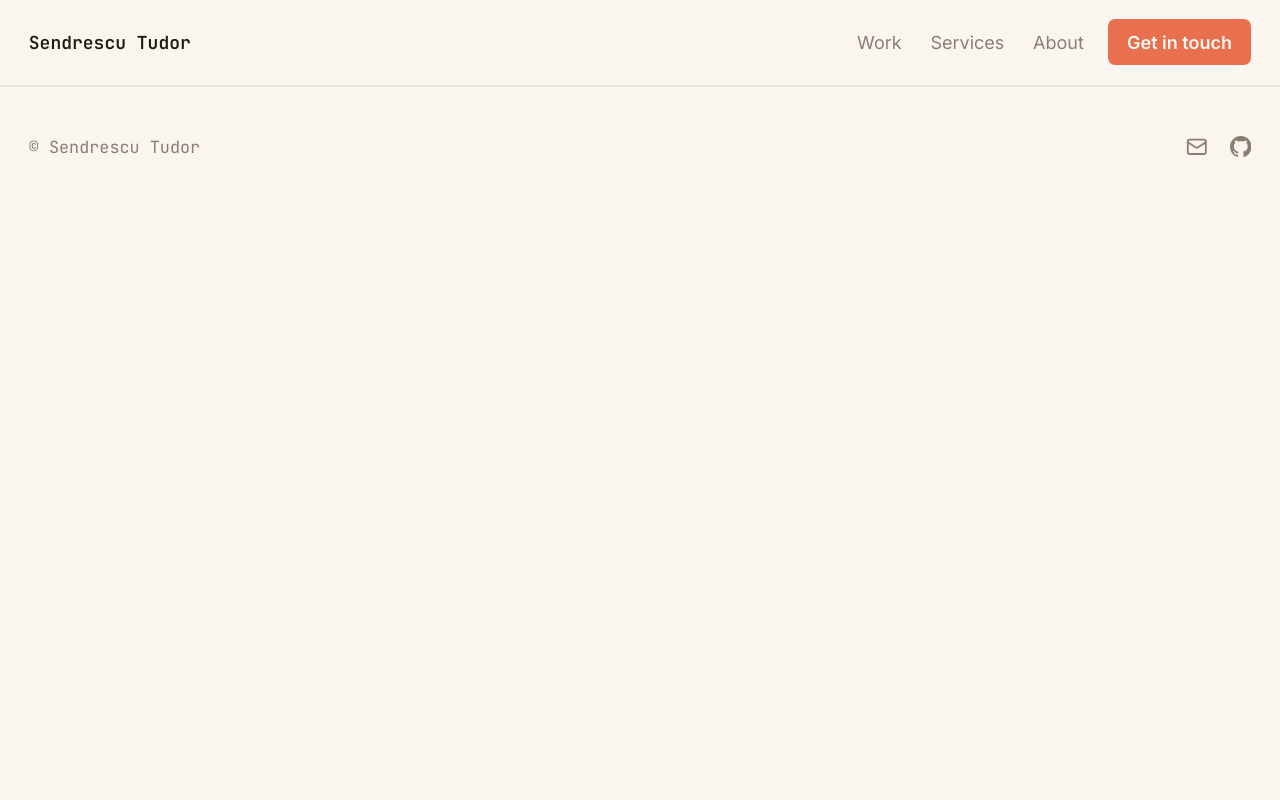
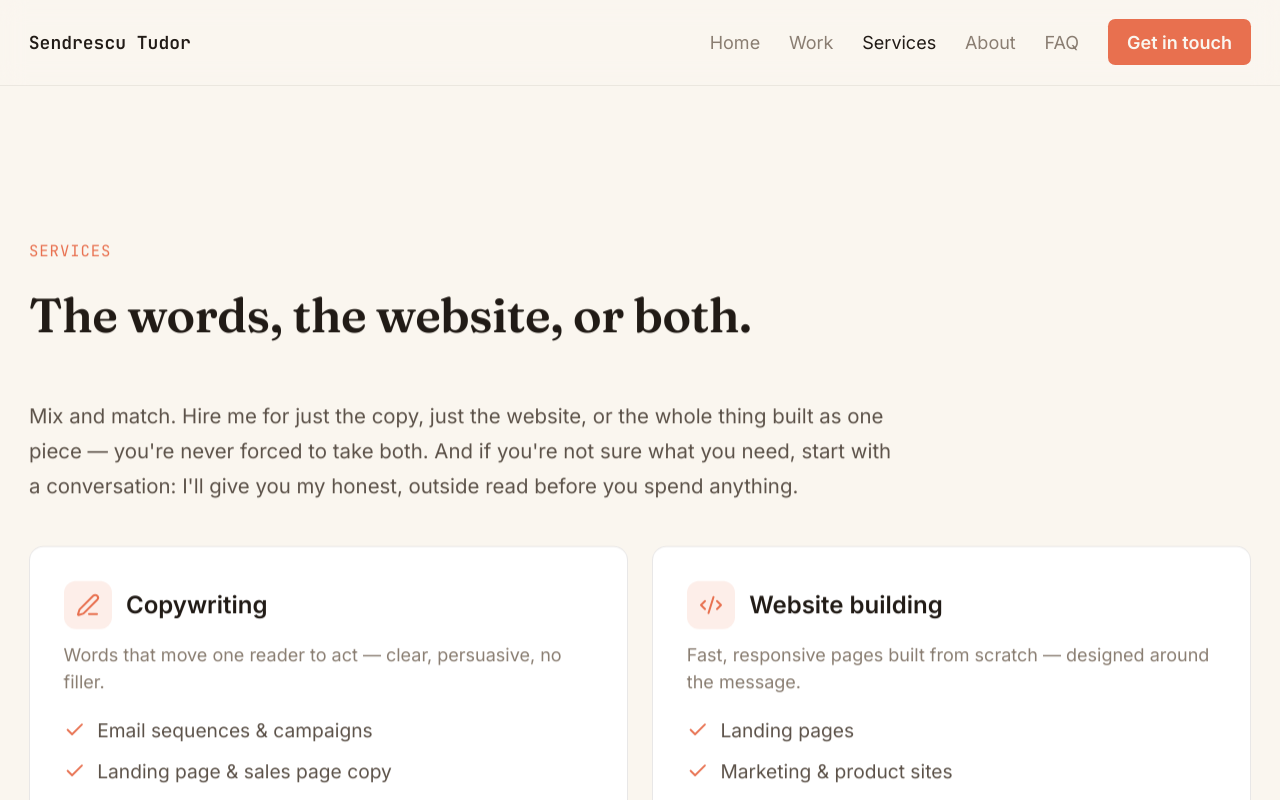
Before and after one commit to tudorsendrescu/portfolio, a React (Vite) app: page /services in a window 1280 px wide. Shown: the top 800 px of the page. Built offline with nearby package versions, Linux system fonts and the light colour scheme.

Commit message:
feat: split site into Home/Work/Services/About/FAQ pages with shared CTA and mobile nav

```diff
--- a/src/App.tsx
+++ b/src/App.tsx
@@ -3,7 +3,15 @@ import { c } from './theme'
 import Navbar from './components/Navbar'
 import Footer from './components/Footer'
 import ScrollManager from './components/ScrollManager'
+import Section from './components/Section'
+import Reveal from './components/Reveal'
+import ContactCTA from './components/ContactCTA'
+import FloatingCTA from './components/FloatingCTA'
 import Home from './pages/Home'
+import Work from './pages/Work'
+import ServicesPage from './pages/Services'
+import AboutPage from './pages/About'
+import FaqPage from './pages/Faq'
 import CaseStudy from './pages/CaseStudy'
 
 export default function App() {
@@ -14,10 +22,22 @@ export default function App() {
       <main>
         <Routes>
           <Route path="/" element={<Home />} />
+          <Route path="/work" element={<Work />} />
+          <Route path="/services" element={<ServicesPage />} />
+          <Route path="/about" element={<AboutPage />} />
+          <Route path="/faq" element={<FaqPage />} />
           <Route path="/work/:slug" element={<CaseStudy />} />
         </Routes>
       </main>
+
+      <Section id="contact" style={{ paddingTop: 0 }}>
+        <Reveal>
+          <ContactCTA />
+        </Reveal>
+      </Section>
+
       <Footer />
+      <FloatingCTA />
     </div>
   )
 }
--- a/src/components/Navbar.tsx
+++ b/src/components/Navbar.tsx
@@ -1,8 +1,26 @@
-import { Link } from 'react-router-dom'
+import { useState } from 'react'
+import { Link, useLocation } from 'react-router-dom'
+import { Menu, X } from 'lucide-react'
 import { c, font, SECTION_MAX } from '../theme'
 import { site } from '../data/site'
 
+const NAV = [
+  { to: '/', label: 'Home' },
+  { to: '/work', label: 'Work' },
+  { to: '/services', label: 'Services' },
+  { to: '/about', label: 'About' },
+  { to: '/faq', label: 'FAQ' },
+]
+
 export default function Navbar() {
+  const { pathname } = useLocation()
+  const [open, setOpen] = useState(false)
+
+  const colorFor = (to: string) => {
+    const active = to === '/' ? pathname === '/' : pathname.startsWith(to)
+    return active ? c.textPrimary : c.textMuted
+  }
+
   return (
     <header
       style={{
@@ -26,37 +44,22 @@ export default function Navbar() {
       >
         <Link
           to="/"
-          style={{
-            fontFamily: font.mono,
-            fontWeight: 600,
-            fontSize: 15,
-            color: c.textPrimary,
-            textDecoration: 'none',
-          }}
+          onClick={() => setOpen(false)}
+          style={{ fontFamily: font.mono, fontWeight: 600, fontSize: 15, color: c.textPrimary, textDecoration: 'none' }}
         >
           {site.name}
         </Link>
-        <div style={{ display: 'flex', gap: 20, alignItems: 'center' }}>
-          <div className="hidden sm:flex" style={{ gap: 24, alignItems: 'center' }}>
-            <a
-              href="/#work"
-              style={{ fontFamily: font.sans, fontSize: 15, color: c.textMuted, textDecoration: 'none' }}
+
+        <div className="hidden md:flex" style={{ gap: 24, alignItems: 'center' }}>
+          {NAV.map((n) => (
+            <Link
+              key={n.to}
+              to={n.to}
+              style={{ fontFamily: font.sans, fontSize: 15, color: colorFor(n.to), textDecoration: 'none', transition: 'color 150ms ease' }}
             >
-              Work
-            </a>
-            <a
-              href="/#services"
-              style={{ fontFamily: font.sans, fontSize: 15, color: c.textMuted, textDecoration: 'none' }}
-            >
-              Services
-            </a>
-            <a
-              href="/#about"
-              style={{ fontFamily: font.sans, fontSize: 15, color: c.textMuted, textDecoration: 'none' }}
-            >
-              About
-            </a>
-          </div>
+              {n.label}
+            </Link>
+          ))}
           <a
             href={`mailto:${site.email}`}
             style={{
@@ -73,7 +76,52 @@ export default function Navbar() {
             Get in touch
           </a>
         </div>
+
+        <button
+          onClick={() => setOpen((o) => !o)}
+          aria-label="Toggle menu"
+          className="flex md:hidden"
+          style={{ background: 'none', border: 'none', cursor: 'pointer', color: c.textPrimary, padding: 4 }}
+        >
+          {open ? <X size={24} /> : <Menu size={24} />}
+        </button>
       </nav>
+
+      {open && (
+        <div
+          className="flex flex-col md:hidden"
+          style={{ borderTop: `1px solid ${c.borderSoft}`, padding: '12px 24px 20px', gap: 4 }}
+        >
+          {NAV.map((n) => (
+            <Link
+              key={n.to}
+              to={n.to}
+              onClick={() => setOpen(false)}
+              style={{ fontFamily: font.sans, fontSize: 16, color: colorFor(n.to), textDecoration: 'none', padding: '10px 0' }}
+            >
+              {n.label}
+            </Link>
+          ))}
+          <a
+            href={`mailto:${site.email}`}
+            onClick={() => setOpen(false)}
+            style={{
+              marginTop: 8,
+              fontFamily: font.sans,
+              fontWeight: 600,
+              fontSize: 16,
+              color: c.bg,
+              backgroundColor: c.accent,
+              padding: '12px 16px',
+              borderRadius: 6,
+              textDecoration: 'none',
+              textAlign: 'center',
+            }}
+          >
+            Get in touch
+          </a>
+        </div>
+      )}
     </header>
   )
 }
--- /dev/null
+++ b/src/pages/About.tsx
@@ -0,0 +1,13 @@
+import Section from '../components/Section'
+import Reveal from '../components/Reveal'
+import About from '../components/About'
+
+export default function AboutPage() {
+  return (
+    <Section style={{ paddingTop: 128 }}>
+      <Reveal>
+        <About />
+      </Reveal>
+    </Section>
+  )
+}
--- /dev/null
+++ b/src/pages/Faq.tsx
@@ -0,0 +1,13 @@
+import Section from '../components/Section'
+import Reveal from '../components/Reveal'
+import FAQ from '../components/FAQ'
+
+export default function FaqPage() {
+  return (
+    <Section style={{ paddingTop: 128 }}>
+      <Reveal>
+        <FAQ />
+      </Reveal>
+    </Section>
+  )
+}
--- a/src/pages/Home.tsx
+++ b/src/pages/Home.tsx
@@ -1,82 +1,18 @@
 import Hero from '../components/Hero'
 import Section from '../components/Section'
 import Reveal from '../components/Reveal'
-import SectionHeading from '../components/SectionHeading'
-import SectionCTA from '../components/SectionCTA'
-import FloatingCTA from '../components/FloatingCTA'
-import ProjectGrid from '../components/ProjectGrid'
-import Services from '../components/Services'
 import WhyOnePerson from '../components/WhyOnePerson'
-import HowItWorks from '../components/HowItWorks'
-import WhoFor from '../components/WhoFor'
-import About from '../components/About'
-import FAQ from '../components/FAQ'
-import Testimonials from '../components/Testimonials'
-import ContactCTA from '../components/ContactCTA'
 
 export default function Home() {
   return (
     <>
       <Hero />
 
-      <Section id="work">
-        <Reveal>
-          <SectionHeading kicker="Selected work" title="Proof, not promises." />
-          <ProjectGrid />
-          <SectionCTA line="Like what you see?" label="Let's talk" />
-        </Reveal>
-      </Section>
-
-      <Section id="services" style={{ paddingTop: 0 }}>
-        <Reveal>
-          <Services />
-        </Reveal>
-      </Section>
-
       <Section style={{ paddingTop: 0 }}>
         <Reveal>
           <WhyOnePerson />
         </Reveal>
       </Section>
-
-      <Section style={{ paddingTop: 0 }}>
-        <Reveal>
-          <HowItWorks />
-          <SectionCTA line="Sound like what you need?" label="Start a conversation" />
-        </Reveal>
-      </Section>
-
-      <Section style={{ paddingTop: 0 }}>
-        <Reveal>
-          <WhoFor />
-        </Reveal>
-      </Section>
-
-      <Section id="about" style={{ paddingTop: 0 }}>
-        <Reveal>
-          <About />
-        </Reveal>
-      </Section>
-
-      <Section style={{ paddingTop: 0 }}>
-        <Reveal>
-          <FAQ />
-        </Reveal>
-      </Section>
-
-      <Section style={{ paddingTop: 0 }}>
-        <Reveal>
-          <Testimonials />
-        </Reveal>
-      </Section>
-
-      <Section id="contact" style={{ paddingTop: 0 }}>
-        <Reveal>
-          <ContactCTA />
-        </Reveal>
-      </Section>
-
-      <FloatingCTA />
     </>
   )
 }
--- /dev/null
+++ b/src/pages/Services.tsx
@@ -0,0 +1,31 @@
+import Section from '../components/Section'
+import Reveal from '../components/Reveal'
+import SectionCTA from '../components/SectionCTA'
+import Services from '../components/Services'
+import HowItWorks from '../components/HowItWorks'
+import WhoFor from '../components/WhoFor'
+
+export default function ServicesPage() {
+  return (
+    <>
+      <Section style={{ paddingTop: 128 }}>
+        <Reveal>
+          <Services />
+        </Reveal>
+      </Section>
+
+      <Section style={{ paddingTop: 0 }}>
+        <Reveal>
+          <HowItWorks />
+          <SectionCTA line="Sound like what you need?" label="Start a conversation" />
+        </Reveal>
+      </Section>
+
+      <Section style={{ paddingTop: 0 }}>
+        <Reveal>
+          <WhoFor />
+        </Reveal>
+      </Section>
+    </>
+  )
+}
--- /dev/null
+++ b/src/pages/Work.tsx
@@ -0,0 +1,26 @@
+import Section from '../components/Section'
+import Reveal from '../components/Reveal'
+import SectionHeading from '../components/SectionHeading'
+import SectionCTA from '../components/SectionCTA'
+import ProjectGrid from '../components/ProjectGrid'
+import Testimonials from '../components/Testimonials'
+
+export default function Work() {
+  return (
+    <>
+      <Section style={{ paddingTop: 128 }}>
+        <Reveal>
+          <SectionHeading kicker="Selected work" title="Proof, not promises." />
+          <ProjectGrid />
+          <SectionCTA line="Like what you see?" label="Let's talk" />
+        </Reveal>
+      </Section>
+
+      <Section style={{ paddingTop: 0 }}>
+        <Reveal>
+          <Testimonials />
+        </Reveal>
+      </Section>
+    </>
+  )
+}
```
Also changed, not shown: 1 other file (tests, documents, lock files or other folders).
